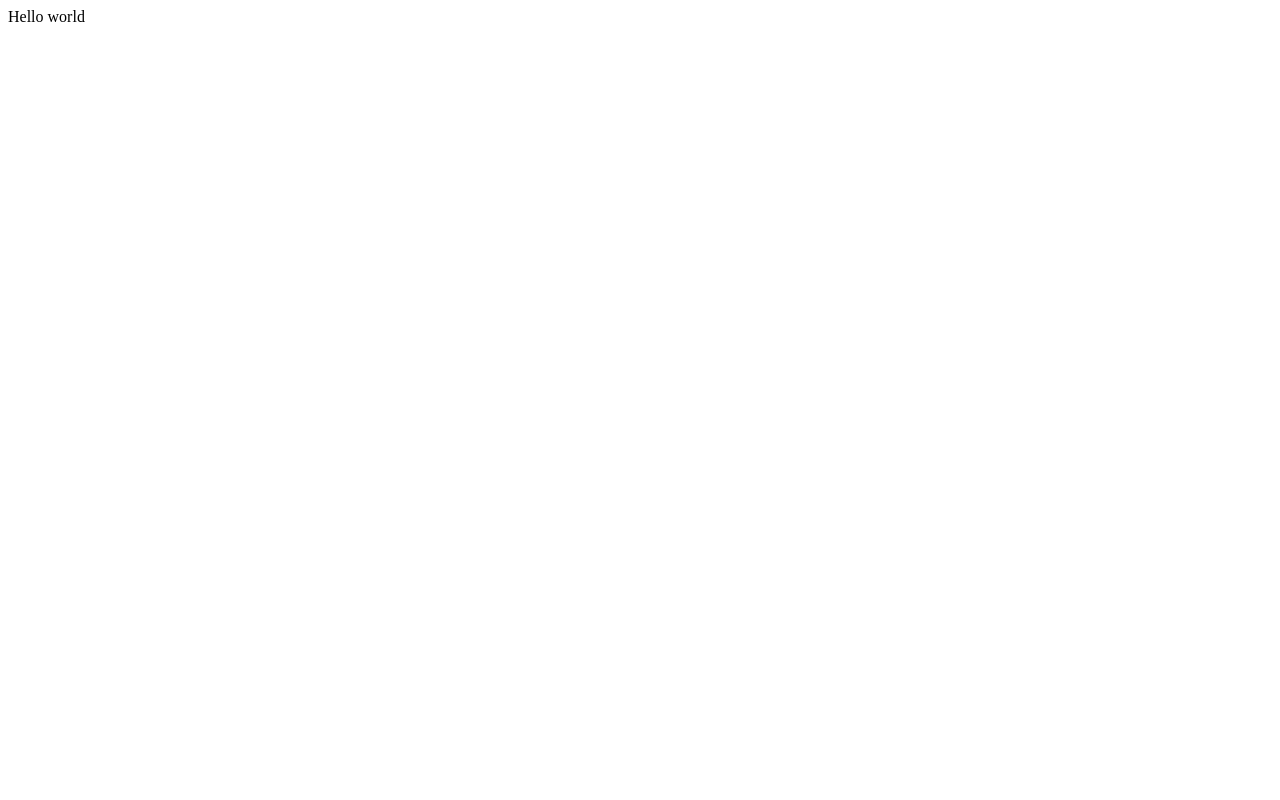
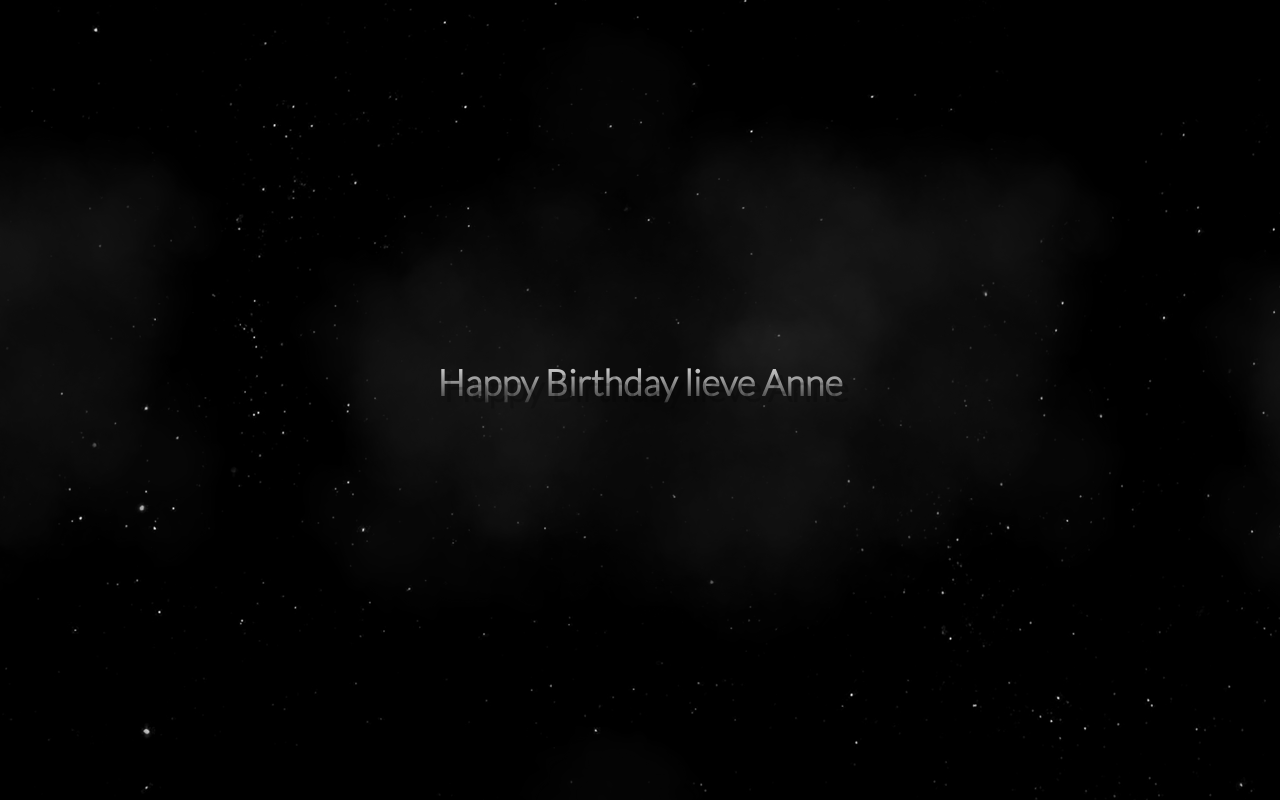
Before and after one commit to Maxic/anneisjarig, a plain HTML site: page index.html in a window 1280 px wide. Drawn offline with Linux system fonts and the light colour scheme.

Commit message:
basic setup website

```diff
--- a/index.html
+++ b/index.html
@@ -1 +1,16 @@
-Hello world
+
+<html>
+    <head>
+        <title>Happy Birthday!</title>
+        <link href="https://fonts.googleapis.com/css2?family=Lato:ital,wght@0,300;1,400&display=swap" rel="stylesheet">
+        <link rel="stylesheet" href="style.css">
+    </head>
+    <body>
+        <div class="stars"></div>
+        <div class="twinkling"></div>
+       <div class="clouds"></div>
+       <div class="title">
+        <h1>Happy Birthday lieve Anne</h1>
+       </div>
+    </body>
+</html>
--- /dev/null
+++ b/style.css
@@ -0,0 +1,64 @@
+
+* {
+    margin: 0;
+    padding: 0;
+}
+.title h1{
+    font-size: 36px;
+    font-family: 'Lato', sans-serif;
+    margin-top:10em;
+    margin-left: auto;
+    margin-right:auto;
+    text-align: center;
+
+    /* Stryling the text and giving it gradiant */
+    color:#ffffff;
+    background: -webkit-linear-gradient(#eee, #333);
+    -webkit-background-clip: text;
+    -webkit-text-fill-color: transparent;
+    text-shadow: 6px 6px 0px rgba(0,0,0,0.2);
+
+    /* Make sure text is infront of background images */
+    display:block;
+    position: relative;
+    z-index: 3;
+}
+
+@keyframes move-twink-back {
+    from {background-position:0 0;}
+    to {background-position:-10000px 5000px;}
+}
+
+@keyframes move-clouds-back {
+    from {background-position:0 0;}
+    to {background-position:10000px 0;}
+}
+
+.stars, .twinkling, .clouds {
+  position:absolute;
+  top:0;
+  left:0;
+  right:0;
+  bottom:0;
+  width:100%;
+  height:100%;
+  display:block;
+}
+
+.stars {
+  background:#000 url(stars.png) repeat top center;
+  z-index:0;
+}
+
+.twinkling{
+  background:transparent url(twinkling.png) repeat top center;
+  z-index:1;
+  animation:move-twink-back 200s linear infinite;
+}
+
+.clouds{
+    background:transparent url(clouds.png) repeat top center;
+    z-index:2;
+    opacity: .4;
+    animation:move-clouds-back 200s linear infinite;
+}
```
Also changed, not shown: clouds.png (added), stars.png (added), twinkling.png (added).
